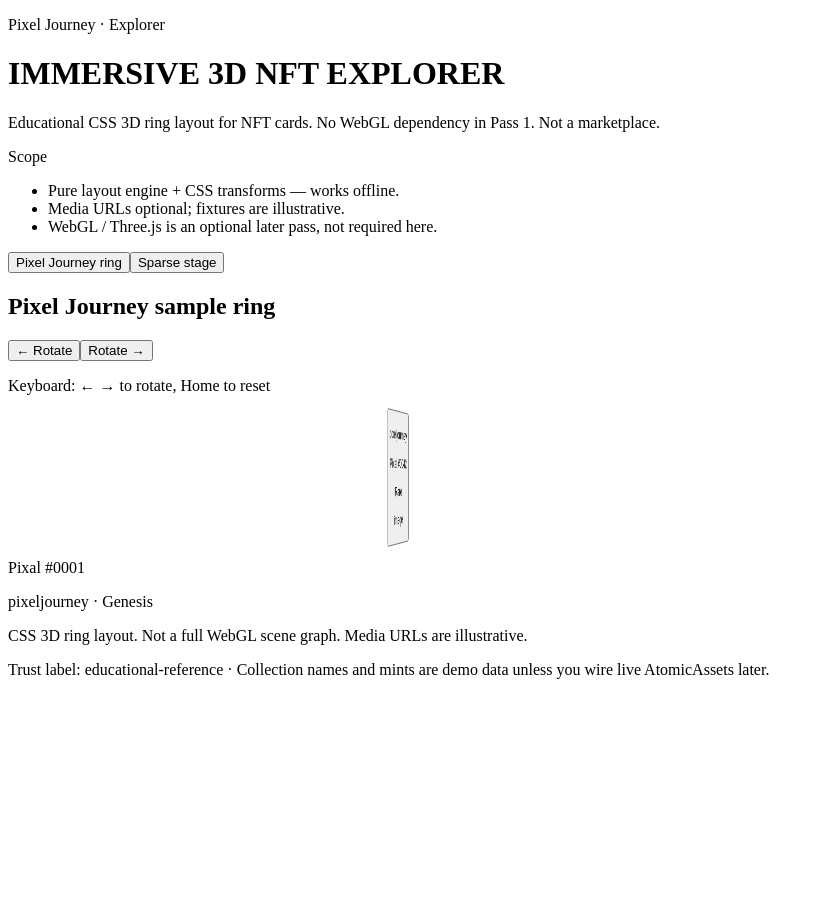
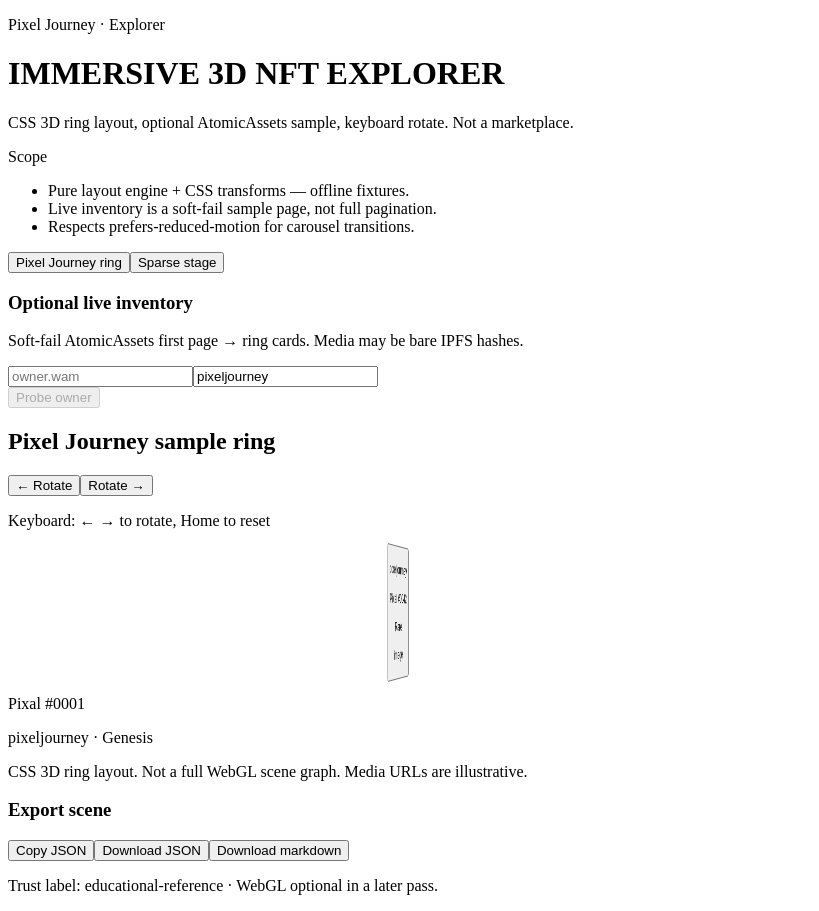
Before and after one commit to pixel-journey/wax-immersive-3d-nft-explorer, a Next.js app: page / in a window 1280 px wide. Shown: the whole page, without its empty margins (0-819 px from the left). Before the commit the page ends 800 px from the top, so only its background shows below. Built offline with nearby package versions, Linux system fonts and the light colour scheme.

Commit message:
Pass 2 page: live assets + export

```diff
--- a/app/page.tsx
+++ b/app/page.tsx
@@ -2,6 +2,8 @@
 
 import React, { useState } from 'react';
 import { CarouselStage } from '../src/CarouselStage';
+import { LiveAssetsPanel } from '../src/LiveAssetsPanel';
+import { SceneExportPanel } from '../src/SceneExportPanel';
 import { demoPixelJourneyScene, demoSparseScene } from '../src/engines';
 import type { ShowcaseScene } from '../src/types';
 
@@ -19,8 +21,8 @@ export default function ImmersiveExplorerPage() {
             IMMERSIVE 3D NFT EXPLORER
           </h1>
           <p className="text-sm opacity-60 mt-2 max-w-xl">
-            Educational CSS 3D ring layout for NFT cards. No WebGL dependency in
-            Pass 1. Not a marketplace.
+            CSS 3D ring layout, optional AtomicAssets sample, keyboard rotate.
+            Not a marketplace.
           </p>
         </header>
 
@@ -30,9 +32,9 @@ export default function ImmersiveExplorerPage() {
         >
           <p className="font-medium">Scope</p>
           <ul className="list-disc pl-5 space-y-1 text-xs leading-relaxed mt-1">
-            <li>Pure layout engine + CSS transforms — works offline.</li>
-            <li>Media URLs optional; fixtures are illustrative.</li>
-            <li>WebGL / Three.js is an optional later pass, not required here.</li>
+            <li>Pure layout engine + CSS transforms — offline fixtures.</li>
+            <li>Live inventory is a soft-fail sample page, not full pagination.</li>
+            <li>Respects prefers-reduced-motion for carousel transitions.</li>
           </ul>
         </section>
 
@@ -53,11 +55,14 @@ export default function ImmersiveExplorerPage() {
           </button>
         </div>
 
+        <LiveAssetsPanel onScene={setScene} />
+
         <CarouselStage scene={scene} />
 
+        <SceneExportPanel scene={scene} />
+
         <p className="text-[11px] opacity-40">
-          Trust label: educational-reference · Collection names and mints are
-          demo data unless you wire live AtomicAssets later.
+          Trust label: educational-reference · WebGL optional in a later pass.
         </p>
       </div>
     </div>
```
